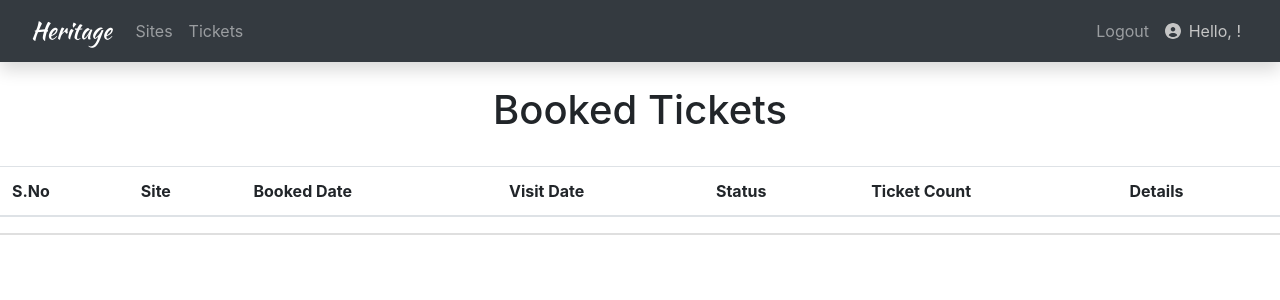
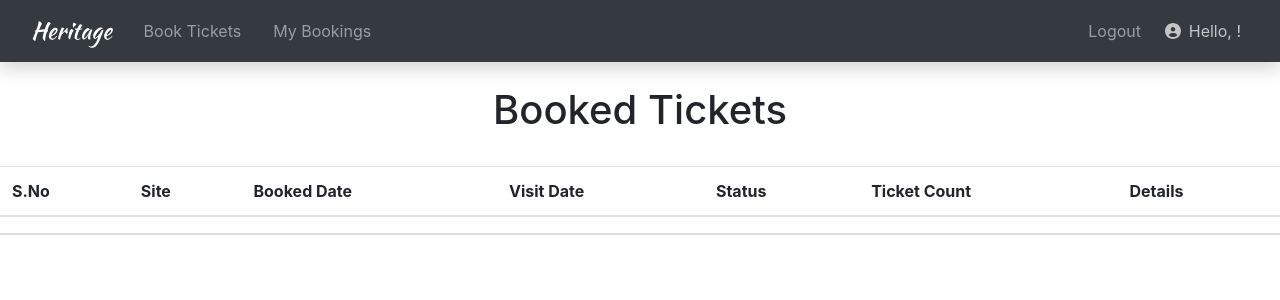
Before and after one commit to GokulramGHV/SIH, a Django app: page /tickets/ in a window 1280 px wide. Shown: the top 300 px of the page. Run offline with Django 4.2, Linux system fonts and the light colour scheme; a user stored in the database is signed in; data comes from the database, SQL or seed files in the repository; lists and menus that the app fills with data are empty; some libraries are stand-ins or nearby versions.

Commit message:
Small UI Changes

```diff
--- a/templates/base.html
+++ b/templates/base.html
@@ -96,18 +96,18 @@
         {% if request.user.is_authenticated %}
         <div class="collapse navbar-collapse" id="navbar">
           <ul class="navbar-nav">
-            <li class="nav-item">
-              <a class="nav-link" href="/sites/">Sites</a>
+            <li class="nav-item mx-2">
+              <a class="nav-link" href="/sites/">Book Tickets</a>
             </li>
-            <li class="nav-item">
-              <a class="nav-link" href="/tickets/">Tickets</a>
+            <li class="nav-item mx-2">
+              <a class="nav-link" href="/tickets/">My Bookings</a>
             </li>
           </ul>
         </div>
         <div class="navbar-collapse justify-content-end" id="navbar">
           <ul class="navbar-nav">
             <li class="nav-item">
-              <a class="nav-link" href="/user/logout">Logout</a>
+              <a class="nav-link mx-2" href="/user/logout">Logout</a>
             </li>
 
             <li class="nav-item">
--- a/templates/tickets.html
+++ b/templates/tickets.html
@@ -22,7 +22,7 @@
         <td>{{ticket.site}}</td>
         <td>{{ticket.booked_date}}</td>
         <td>{{ticket.visit_date|date:"d-m-Y" }}</td>
-        <td>{{ticket.attend_status}}</td>
+        <td> {%if ticket.attend_status == 'YET' %} Yet to visit {%else %} Expired {%endif%}</td>
         <td>{{ticket.count}}</td>
         <!--You might wanna change this-->
         <td><a href="/tickets/detail/{{ticket.id}}">View Ticket</a></td>
```
